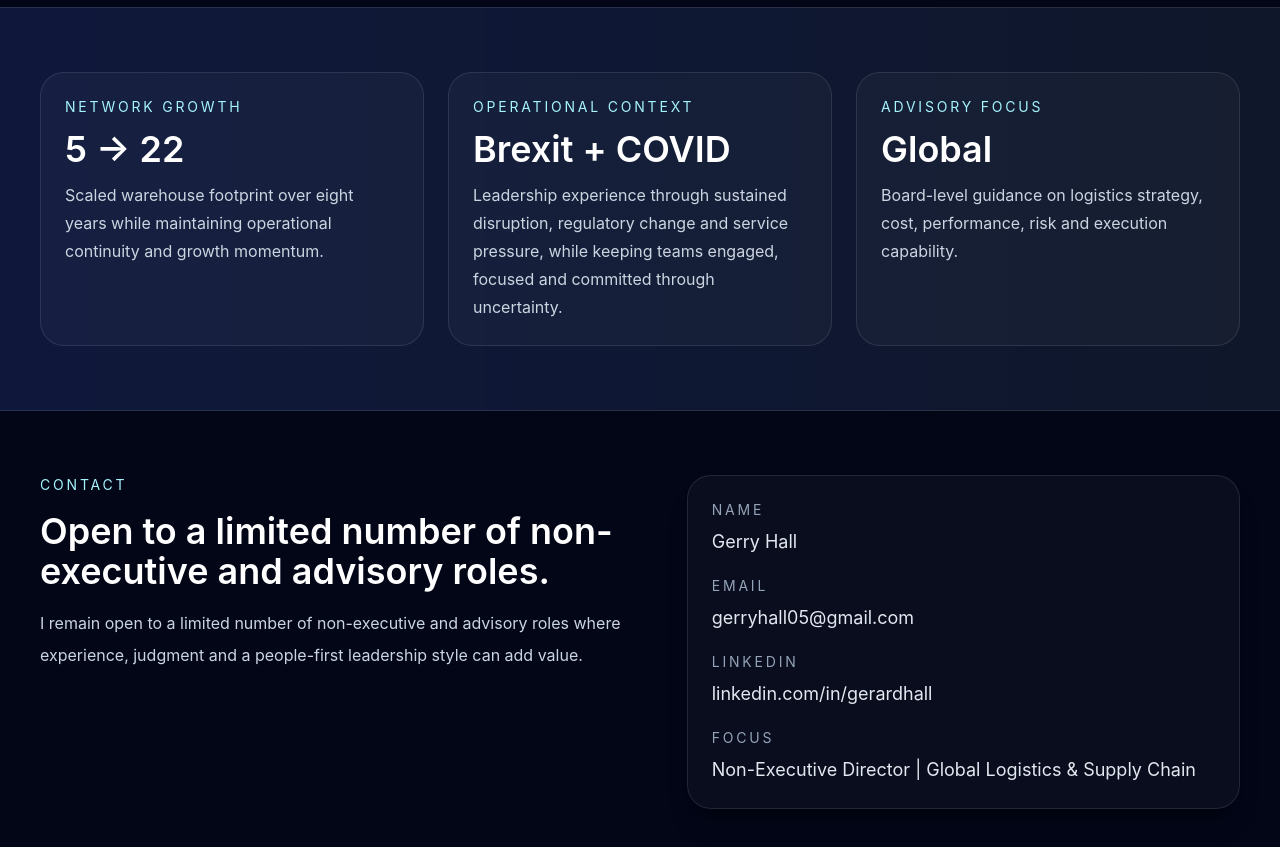
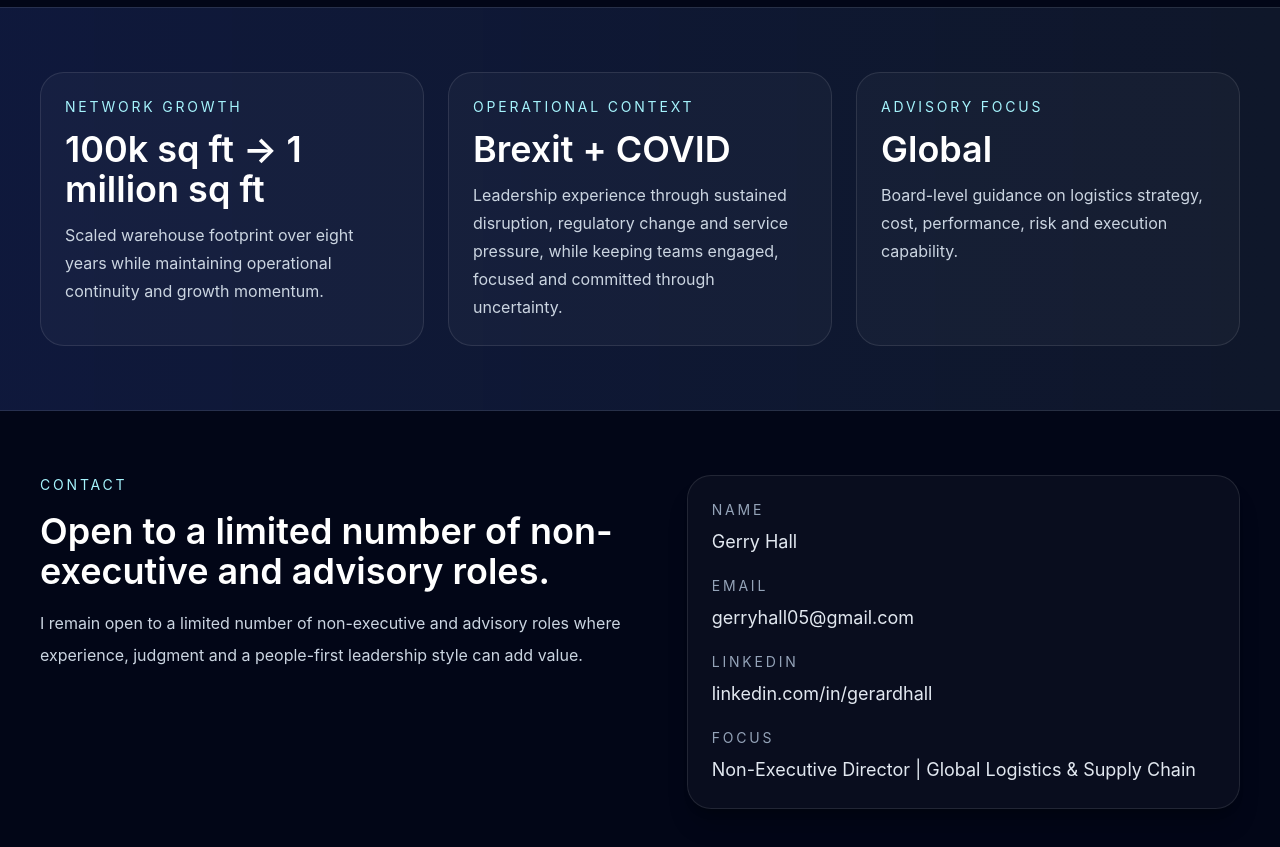
Before and after one commit to gerryhall05-commits/gerry-hall-website, a React (Vite) app: page / in a window 1280 px wide. Shown: the part 2960-3807 px from the top of the page. Built offline with nearby package versions, Linux system fonts and the light colour scheme.

Commit message:
Update App.jsx

```diff
--- a/src/App.jsx
+++ b/src/App.jsx
@@ -171,7 +171,7 @@ export default function App() {
           <div className="grid gap-6 lg:grid-cols-3">
             <div className="rounded-3xl border border-white/10 bg-white/[0.03] p-6">
               <div className="text-sm uppercase tracking-[0.2em] text-cyan-200">Network Growth</div>
-              <div className="mt-3 text-4xl font-semibold">5 → 22</div>
+              <div className="mt-3 text-4xl font-semibold">100k sq ft → 1 million sq ft</div>
               <p className="mt-3 leading-7 text-slate-300">Scaled warehouse footprint over eight years while maintaining operational continuity and growth momentum.</p>
             </div>
             <div className="rounded-3xl border border-white/10 bg-white/[0.03] p-6">
```
